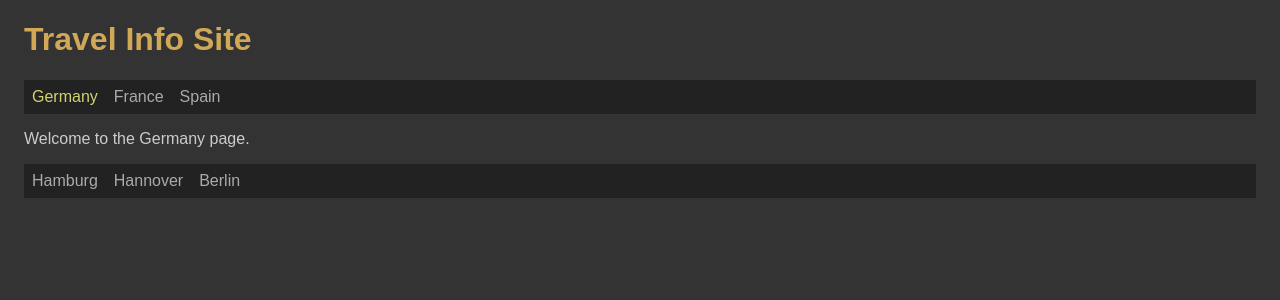
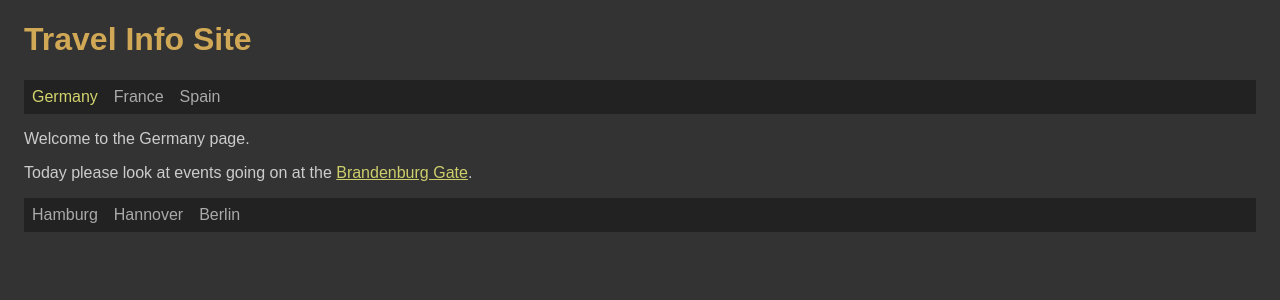
Before and after one commit to edwardtanguay/et-006-react-router-site, a React (Vite) app: page /germany in a window 1280 px wide. Shown: the top 300 px of the page. Built offline with nearby package versions, Linux system fonts and the light colour scheme.

Commit message:
internal navlinks

```diff
--- a/src/App.scss
+++ b/src/App.scss
@@ -6,6 +6,10 @@ body {
 
 	h1 {
 		color: rgb(209, 168, 85);
+	}
+
+	a {
+		color: rgb(206, 206, 108);
 	}
 
 	nav {
--- a/src/components/PageGermany.tsx
+++ b/src/components/PageGermany.tsx
@@ -7,6 +7,7 @@ export const PageGermany = () => {
 	return (
 		<>
 			<p>Welcome to the Germany page.</p>
+			<p>Today please look at events going on at the <NavLink to="/germany/berlin/mitte/brandenburgGate">Brandenburg Gate</NavLink>.</p>
 
 			<nav>
 				<NavLink to="hamburg">Hamburg</NavLink>
```
